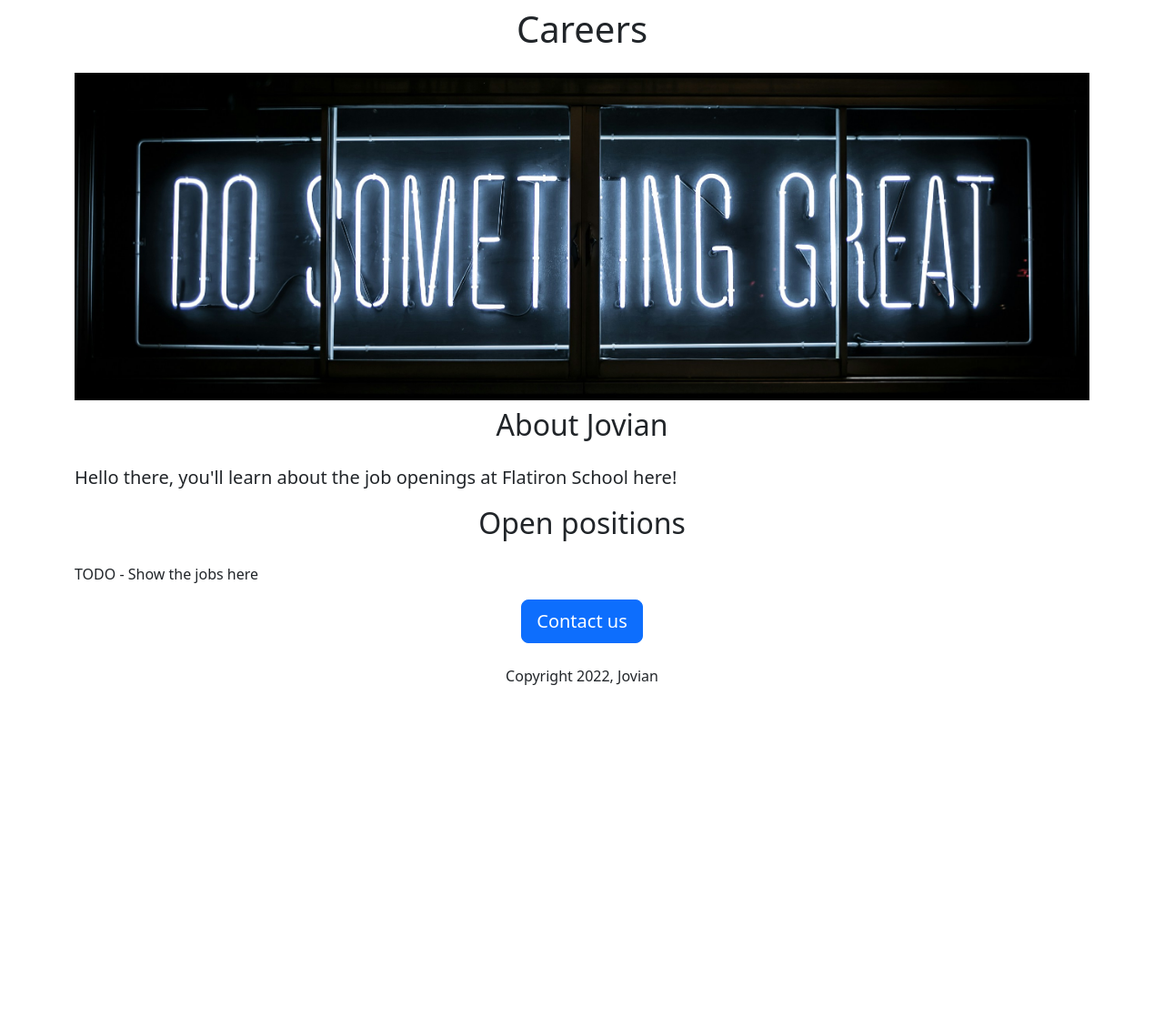
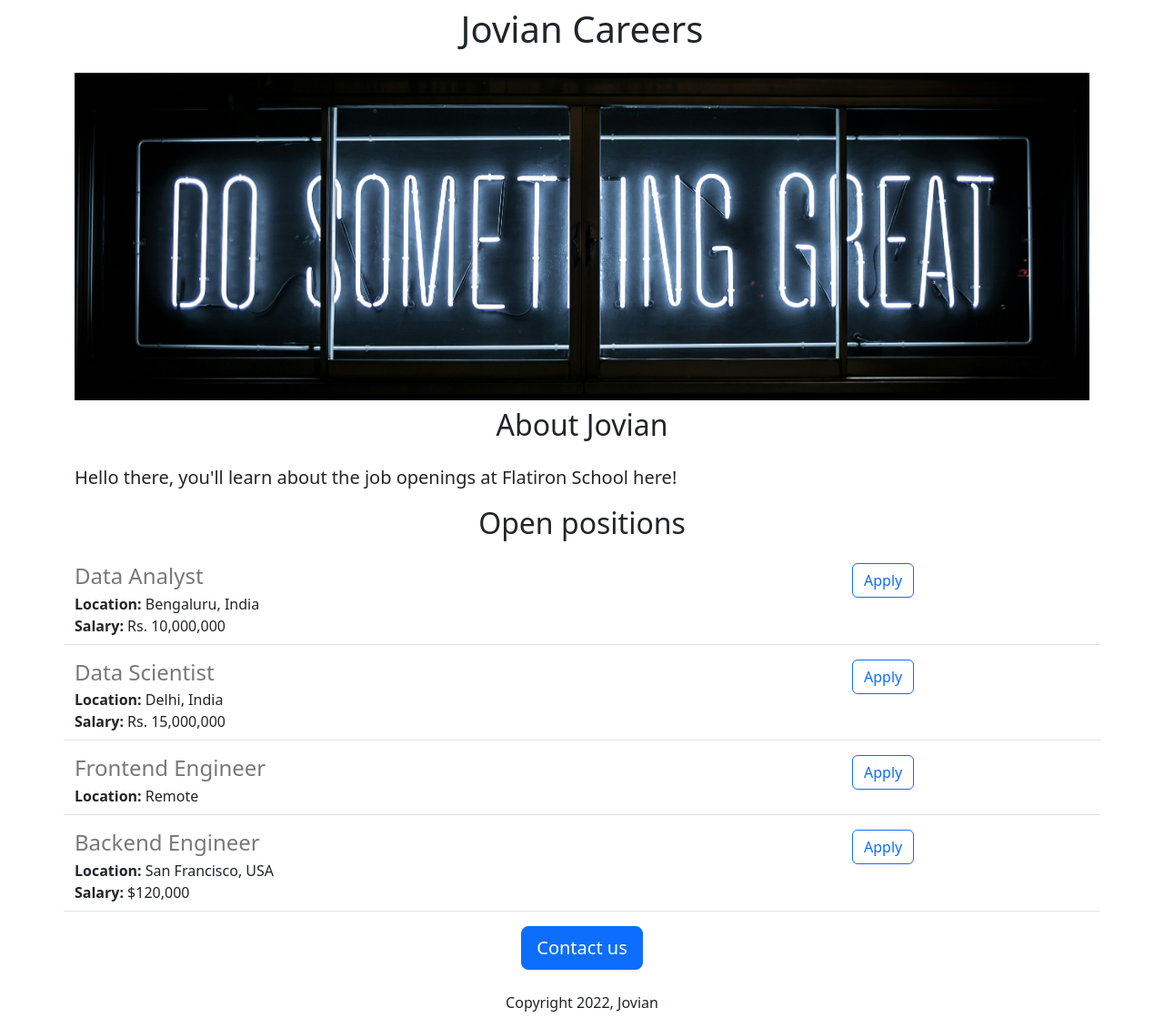
Before and after one commit to aruizacevedo/python-webdev, a Flask app: page / in a window 1280 px wide. Shown: the whole page at 91% size. Before the commit the page ends 753 px from the top, so only its background shows below. Run offline with Flask 2, Linux system fonts and the light colour scheme.

Commit message:
Added dynamic data and API route

```diff
--- a/app.py
+++ b/app.py
@@ -1,11 +1,42 @@
-from flask import Flask, render_template
+from flask import Flask, render_template, jsonify
 
 app = Flask(__name__)
+
+JOBS = [
+  {
+    'id': 1,
+    'title': 'Data Analyst',
+    'location': 'Bengaluru, India',
+    'salary': 'Rs. 10,000,000'
+  },
+  {
+    'id': 2,
+    'title': 'Data Scientist',
+    'location': 'Delhi, India',
+    'salary': 'Rs. 15,000,000'
+  },
+  {
+    'id': 3,
+    'title': 'Frontend Engineer',
+    'location': 'Remote'
+  },
+  {
+    'id': 4,
+    'title': 'Backend Engineer',
+    'location': 'San Francisco, USA',
+    'salary': '$120,000'
+  },
+]
 
 
 @app.route('/')
 def hello_world():
-  return render_template('home.html')
+  return render_template('home.html', jobs=JOBS, company_name='Jovian')
+
+
+@app.route('/api/jobs')
+def list_jobs():
+  return jsonify(JOBS)
 
 
 if __name__ == "__main__":
--- a/templates/home.html
+++ b/templates/home.html
@@ -17,7 +17,7 @@
 </head>
 <body>
   <div class="container">
-    <h1 class="text-center mt-2 mb-4"">Careers</h1>
+    <h1 class="text-center mt-2 mb-4"">{{ company_name }} Careers</h1>
     <!-- <img src="http://www.htmldog.com/badge1.gif"> -->
     <img class="img-fluid" id="banner" src="https://2c3b9196-777d-4a11-a89f-937eec68a656-00-13p025c4569is.spock.replit.dev/static/banner.jpg" height="200"">
     <h2 class="text-center mt-2 mb-4">About Jovian</h2>
@@ -25,7 +25,11 @@
       Hello there, you'll learn about the job openings at Flatiron School here!
     </p>
     <h2 class="text-center mt-2 mb-4">Open positions</h2>
-    <p>TODO - Show the jobs here</p>
+    <div>
+      {% for job in jobs %}
+        {% include 'jobitem.html' %}
+      {% endfor %}
+    </div>
 
     <div class="text-center">
       <button class="btn btn-primary btn-lg">Contact us</button>
--- /dev/null
+++ b/templates/jobitem.html
@@ -0,0 +1,23 @@
+<div class="border-bottom row" style="margin-bottom:16px; padding-bottom:8px;">
+
+  <div class="col-9">
+    <h4 style="color:rgb(120, 120, 120); margin-bottom:4px;">
+      {{ job['title'] }}
+    </h4>
+    <div>
+      <b>Location:</b> {{ job['location'] }}
+    </div>
+    {% if 'salary' in job %}
+    <div>
+      <b>Salary:</b> {{ job['salary'] }}
+    </div>
+    {% endif %}
+  </div>
+
+  <div class="col-3">
+    <button type="button" class="btn btn-outline-primary">
+      Apply
+    </button>
+  </div>
+
+</div>
```
